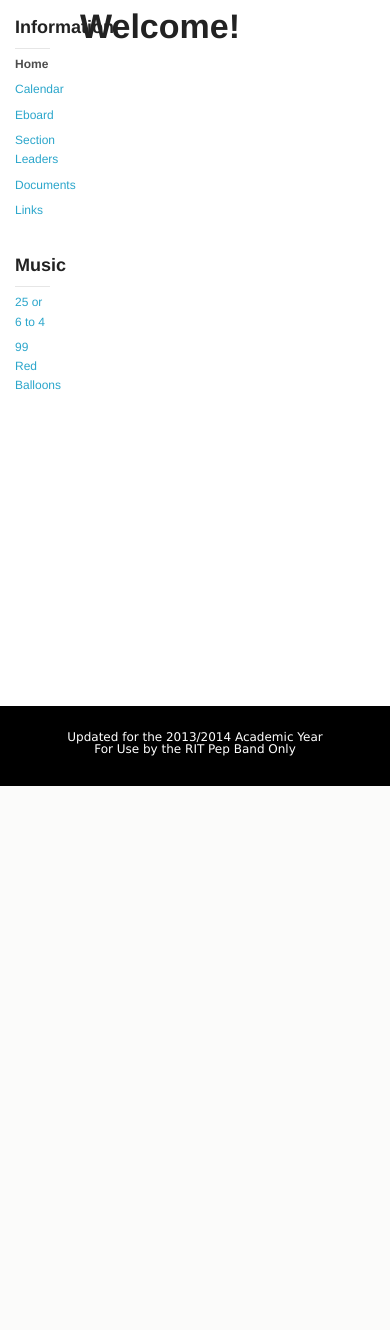
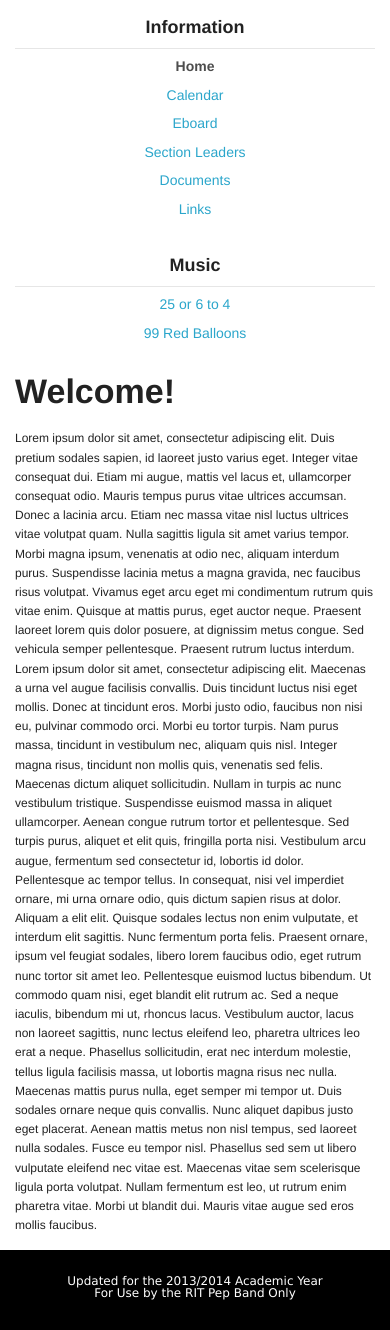
Before and after one commit to destroyerdust/RIT-Pep-Band-Server, a PHP site: page / in a window 390 px wide. Shown: the part 58-1388 px from the top of the page. Before the commit the page ends 844 px from the top, so only its background shows below. Run offline with PHP 8.4, Linux system fonts and the light colour scheme.

Commit message:
Updated prototype of mobile RIT Pepband Webserver

```diff
--- a/calendar.html
+++ b/calendar.html
@@ -28,7 +28,7 @@
     </div>
     </div>
     <div class="row">
-        <div class="small-2 columns">
+        <div class="large-2 columns">
             <ul class="side-nav">
                 <h4>Information</h4>
                 <li class="divider"></li>
@@ -41,13 +41,13 @@
                 <br />
                 <h4>Music</h4>
                 <li class="divider"></li>
-                <li><a href="#">25 or 6 to 4</a></li>
+                <li><a href="25or6to4.html">25 or 6 to 4</a></li>
                 <li><a href="#">99 Red Balloons</a></li>
             </ul>
         </div>
 
         <!-- Main Content -->
-        <div class="small-10 columns">
+        <div class="large-10 columns">
             <h1>Calendar</h1>
                 <iframe src="https://www.google.com/calendar/embed?showTitle=0&amp;showNav=0&amp;showCalendars=0&amp;showTz=0&amp;height=600&amp;wkst=1&amp;bgcolor=%23FFFFFF&amp;src=ritpepband%40gmail.com&amp;color=%23B1440E&amp;ctz=America%2FNew_York" style=" border-width:0 " width="700" height="600" frameborder="0" scrolling="no"></iframe>
 
--- a/css/pepband.css
+++ b/css/pepband.css
@@ -11,7 +11,33 @@
 }
 
 /*
+Phone CSS (768px and down)
+*/
+@media only screen{
+    .side-nav{
+        text-align: center;
+    }
+    .side-nav a{
+        font-size: 14px;
+    }
+}
+
+/*
+Other CSS (768px and up)
+*/
+@media only screen and (min-width: 768px){
+    .side-nav{
+        text-align: left;
+    }
+    .side-nav a{
+        font-size: 12px;
+    }
+}
+
+/*
 Imported from old pepband server
+
+Maybe minor tweeks
 */
 p, span, font, a, .music-table td, .document-table td {
     font-size: 12px;
@@ -19,7 +45,6 @@ p, span, font, a, .music-table td, .document-table td {
 
 .music-table, .document-table {
     border-collapse: collapse;
-    width: 500px;
 }
 
 .music-table td, .document-table td {
--- a/index.html
+++ b/index.html
@@ -28,8 +28,10 @@
                     </div>
                 </div>
             </div>
+
+            <!-- Medium and Up -->
             <div class="row">
-        <div class="small-2 columns">
+                <div class="large-2 columns">
                     <ul class="side-nav">
                         <h4>Information</h4>
                         <li class="divider"></li>
@@ -48,13 +50,22 @@
                 </div>
 
                 <!-- Main Content -->
-        <div class="small-10 columns">
+                <div class="large-10 columns">
                     <h1>Welcome!</h1>
 
+                    <p>Lorem ipsum dolor sit amet, consectetur adipiscing elit. Duis pretium sodales sapien, id laoreet justo varius eget. Integer vitae consequat dui. Etiam mi augue, mattis vel lacus et, ullamcorper consequat odio. Mauris tempus purus vitae ultrices accumsan. Donec a lacinia arcu. Etiam nec massa vitae nisl luctus ultrices vitae volutpat quam. Nulla sagittis ligula sit amet varius tempor. Morbi magna ipsum, venenatis at odio nec, aliquam interdum purus.
+
+Suspendisse lacinia metus a magna gravida, nec faucibus risus volutpat. Vivamus eget arcu eget mi condimentum rutrum quis vitae enim. Quisque at mattis purus, eget auctor neque. Praesent laoreet lorem quis dolor posuere, at dignissim metus congue. Sed vehicula semper pellentesque. Praesent rutrum luctus interdum. Lorem ipsum dolor sit amet, consectetur adipiscing elit.
+
+Maecenas a urna vel augue facilisis convallis. Duis tincidunt luctus nisi eget mollis. Donec at tincidunt eros. Morbi justo odio, faucibus non nisi eu, pulvinar commodo orci. Morbi eu tortor turpis. Nam purus massa, tincidunt in vestibulum nec, aliquam quis nisl. Integer magna risus, tincidunt non mollis quis, venenatis sed felis. Maecenas dictum aliquet sollicitudin. Nullam in turpis ac nunc vestibulum tristique. Suspendisse euismod massa in aliquet ullamcorper. Aenean congue rutrum tortor et pellentesque. Sed turpis purus, aliquet et elit quis, fringilla porta nisi. Vestibulum arcu augue, fermentum sed consectetur id, lobortis id dolor. Pellentesque ac tempor tellus. In consequat, nisi vel imperdiet ornare, mi urna ornare odio, quis dictum sapien risus at dolor.
+
+Aliquam a elit elit. Quisque sodales lectus non enim vulputate, et interdum elit sagittis. Nunc fermentum porta felis. Praesent ornare, ipsum vel feugiat sodales, libero lorem faucibus odio, eget rutrum nunc tortor sit amet leo. Pellentesque euismod luctus bibendum. Ut commodo quam nisi, eget blandit elit rutrum ac. Sed a neque iaculis, bibendum mi ut, rhoncus lacus. Vestibulum auctor, lacus non laoreet sagittis, nunc lectus eleifend leo, pharetra ultrices leo erat a neque. Phasellus sollicitudin, erat nec interdum molestie, tellus ligula facilisis massa, ut lobortis magna risus nec nulla. Maecenas mattis purus nulla, eget semper mi tempor ut. Duis sodales ornare neque quis convallis. Nunc aliquet dapibus justo eget placerat.
+
+Aenean mattis metus non nisl tempus, sed laoreet nulla sodales. Fusce eu tempor nisl. Phasellus sed sem ut libero vulputate eleifend nec vitae est. Maecenas vitae sem scelerisque ligula porta volutpat. Nullam fermentum est leo, ut rutrum enim pharetra vitae. Morbi ut blandit dui. Mauris vitae augue sed eros mollis faucibus.</p>
                 </div>
             </div>
-    </div>
-    </div>
+        </div> <!-- main -->
+    </div> <!-- wrap -->
 
     <div id="footer">
         Updated for the 2013/2014 Academic Year<br />
```
Also changed, not shown: 25or6to4.html (+9 -7 lines), 1 other file. Lines whose indentation alone changed are shown as unchanged.
